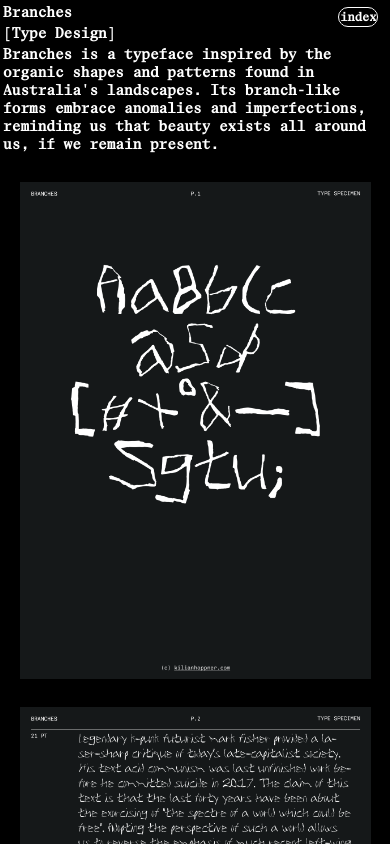
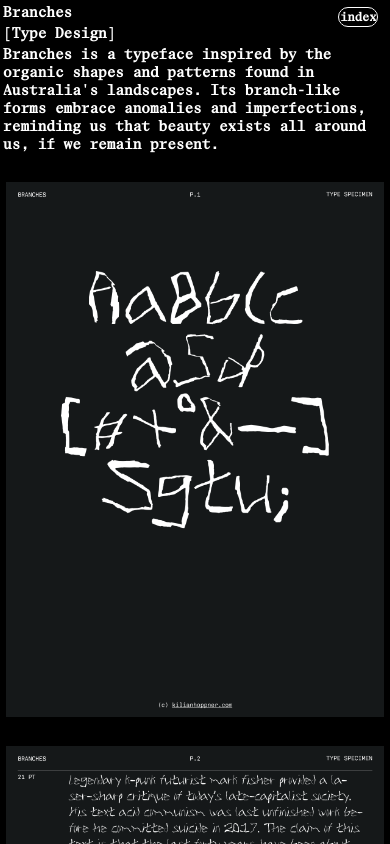
Before and after one commit to kilianhoppner/KilianHoppner, a plain HTML site: page Branches.html in a window 390 px wide. Shown: the top 844 px of the page. Drawn offline with Linux system fonts and the light colour scheme.

Commit message:
Add files via upload

```diff
--- a/index.css
+++ b/index.css
@@ -107,7 +107,7 @@ a {
 @media (max-width: 768px) {
     .container img,
     .container video {
-        width: 90vw; /* Sets width relative to the viewport on mobile */
+        width: 97vw; /* Sets width relative to the viewport on mobile */
         max-height: none; /* Removes the height constraint on smaller screens */
     }
 }
```
